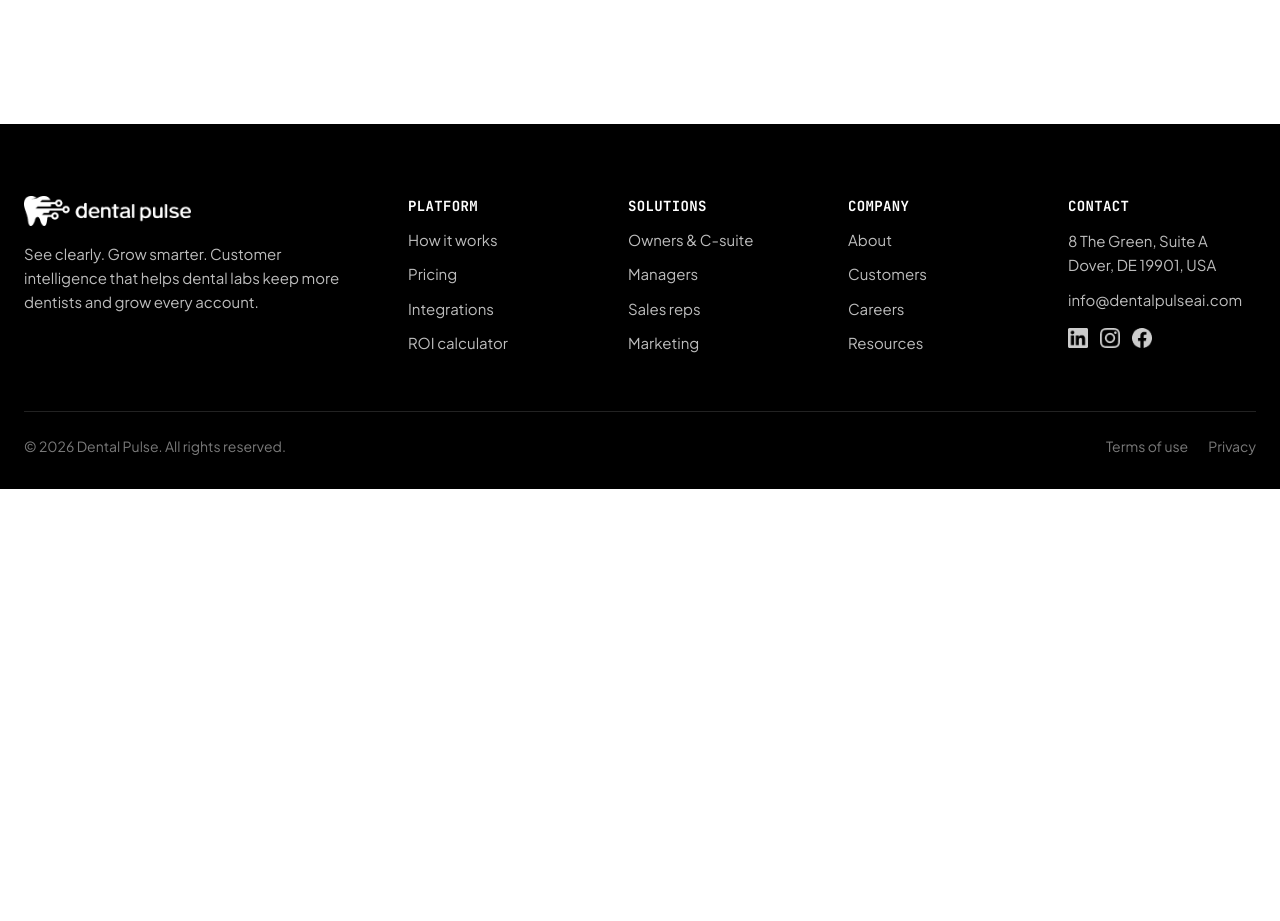
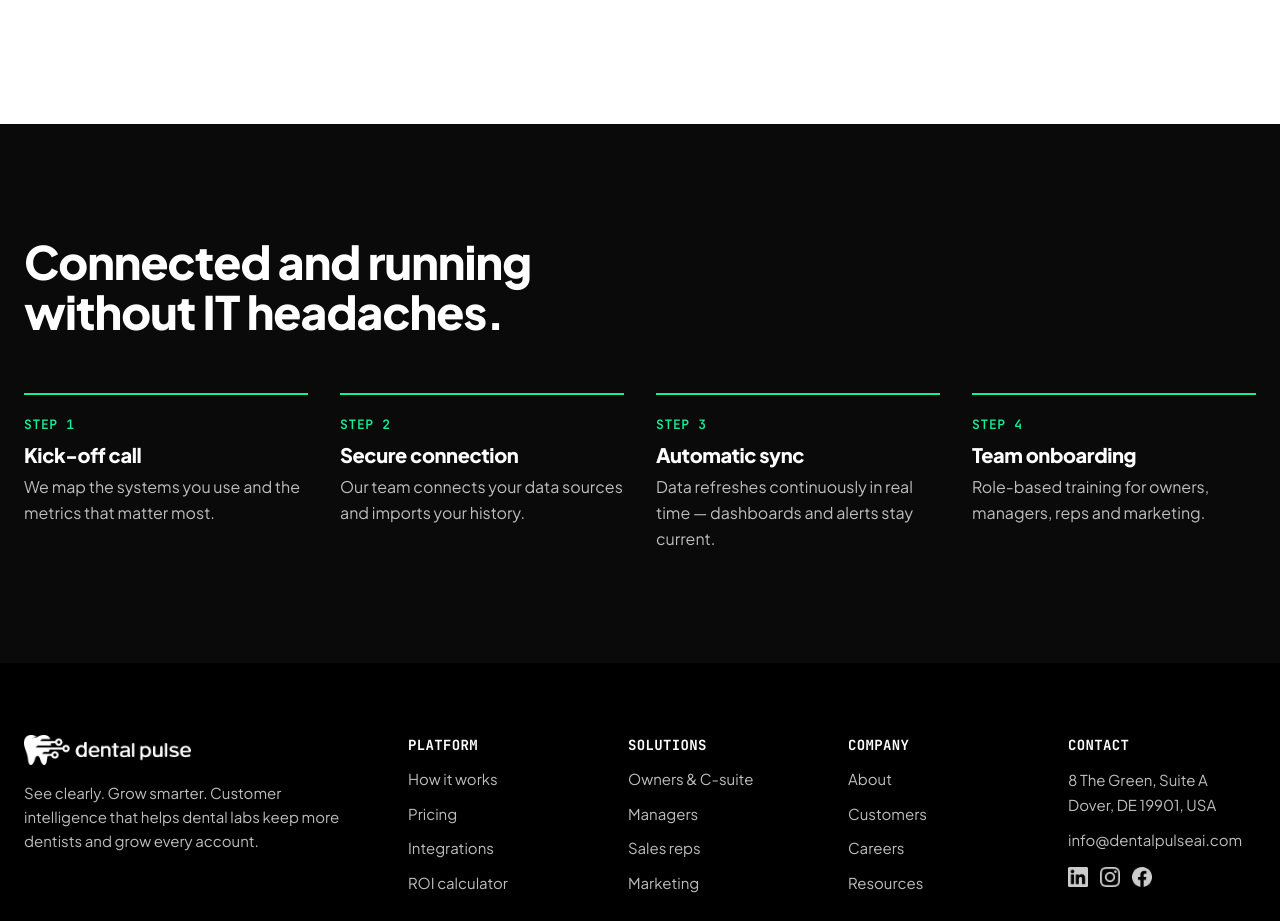
Before and after one commit to dentalPulse/dentalpulse-website, a Next.js app: page /integrations in a window 1280 px wide. Shown: the part 1500-2421 px from the top of the page. Before the commit the page ends 1989 px from the top, so only its background shows below. Built offline with nearby package versions, Linux system fonts and the light colour scheme.

Commit message:
feat(integrations): implement how it works dark process workflow (Phase 4)

```diff
--- a/new_docs/INTEGRATIONS_IMPLEMENTATION_PLAN.md
+++ b/new_docs/INTEGRATIONS_IMPLEMENTATION_PLAN.md
@@ -65,8 +65,8 @@ src/
 
 ---
 
-### Phase 4: Dark Process Workflow & Onboarding Steps (`IntegrationsHowItWorks.tsx`)
-1. Create `src/components/integrations/IntegrationsHowItWorks.tsx`:
+### Phase 4: Dark Process Workflow & Onboarding Steps (`IntegrationsHowItWorks.tsx`) (COMPLETED)
+1. Created [`src/components/integrations/IntegrationsHowItWorks.tsx`](file:///c:/Users/VUI%20Live/Desktop/dentalpulse-website/src/components/integrations/IntegrationsHowItWorks.tsx):
    - High-contrast dark `#0A0A0A` background with crisp white typography.
    - Headline: *"Connected and running without IT headaches."*
    - 4 Sequential Process Cards (with `#12F095` neon green accent top border):
@@ -74,6 +74,8 @@ src/
      * **STEP 2 — Secure connection:** Our team connects your data sources and imports your history.
      * **STEP 3 — Automatic sync:** Data refreshes continuously in real time — dashboards and alerts stay current.
      * **STEP 4 — Team onboarding:** Role-based training for owners, managers, reps and marketing.
+2. Wired `IntegrationsHowItWorks` into [`src/app/integrations/page.tsx`](file:///c:/Users/VUI%20Live/Desktop/dentalpulse-website/src/app/integrations/page.tsx).
+3. Verified compilation via `npm run build` (15 routes compiled with 0 errors) and HTTP 200 on `http://localhost:3000/integrations`.
 
 ---
 
--- a/src/app/integrations/page.tsx
+++ b/src/app/integrations/page.tsx
@@ -3,6 +3,7 @@ import { Header } from '@/components/layout/Header';
 import { Footer } from '@/components/layout/Footer';
 import { IntegrationsHero } from '@/components/integrations/IntegrationsHero';
 import { IntegrationsDirectory } from '@/components/integrations/IntegrationsDirectory';
+import { IntegrationsHowItWorks } from '@/components/integrations/IntegrationsHowItWorks';
 
 export const metadata: Metadata = {
   title: 'Integrations | DentalPulse',
@@ -23,6 +24,7 @@ export default function IntegrationsPage() {
       <div className="flex-1 w-full flex flex-col">
         <IntegrationsHero />
         <IntegrationsDirectory />
+        <IntegrationsHowItWorks />
         {/* Remaining sections will be assembled in subsequent phases */}
       </div>
       <Footer />
--- /dev/null
+++ b/src/components/integrations/IntegrationsHowItWorks.tsx
@@ -0,0 +1,55 @@
+import React from 'react';
+
+export function IntegrationsHowItWorks() {
+  const steps = [
+    {
+      step: 'STEP 1',
+      title: 'Kick-off call',
+      description: 'We map the systems you use and the metrics that matter most.',
+    },
+    {
+      step: 'STEP 2',
+      title: 'Secure connection',
+      description: 'Our team connects your data sources and imports your history.',
+    },
+    {
+      step: 'STEP 3',
+      title: 'Automatic sync',
+      description: 'Data refreshes continuously in real time — dashboards and alerts stay current.',
+    },
+    {
+      step: 'STEP 4',
+      title: 'Team onboarding',
+      description: 'Role-based training for owners, managers, reps and marketing.',
+    },
+  ];
+
+  return (
+    <section className="w-full bg-[#0A0A0A] text-white py-24 md:py-28 px-6">
+      <div className="max-w-[1240px] mx-auto">
+        <h2 className="m-0 text-[30px] sm:text-[40px] lg:text-[46px] font-extrabold tracking-[-0.03em] leading-[1.08] text-white max-w-[680px]">
+          Connected and running without IT headaches.
+        </h2>
+
+        <div className="grid grid-cols-1 sm:grid-cols-2 lg:grid-cols-4 gap-6 sm:gap-8 mt-12 sm:mt-14">
+          {steps.map((item) => (
+            <div
+              key={item.step}
+              className="border-t-2 border-[#12F095] pt-5 flex flex-col"
+            >
+              <span className="font-mono text-[13px] font-semibold text-[#12F095] tracking-wider uppercase">
+                {item.step}
+              </span>
+              <h3 className="m-0 text-[19px] sm:text-[20px] font-extrabold text-white mt-2.5">
+                {item.title}
+              </h3>
+              <p className="m-0 text-[15px] sm:text-[16px] leading-[1.6] text-[#BDBDBD] mt-2">
+                {item.description}
+              </p>
+            </div>
+          ))}
+        </div>
+      </div>
+    </section>
+  );
+}
```
